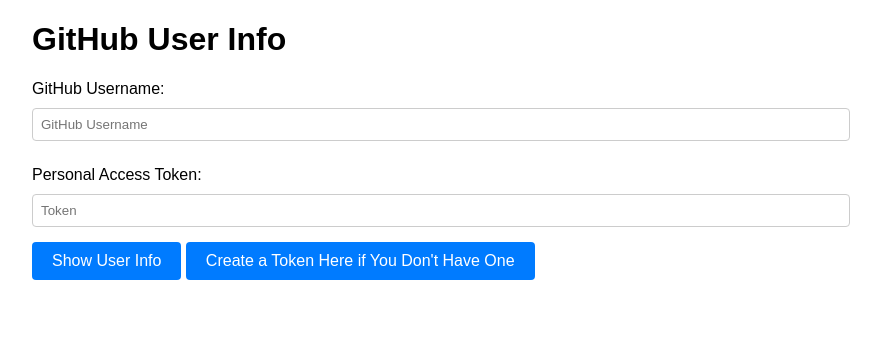
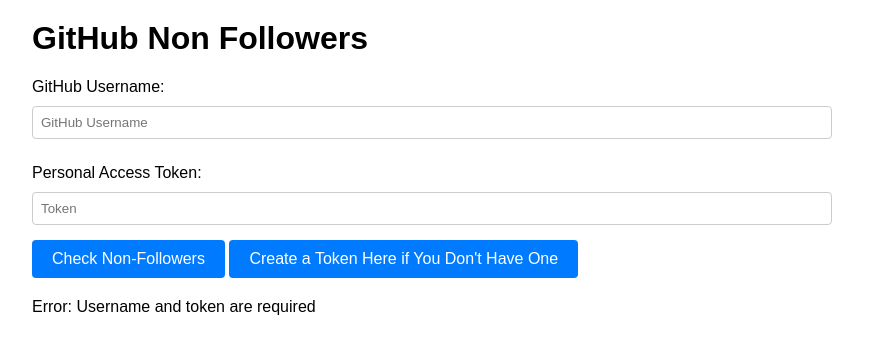
Before and after one commit to cagribolat/Github-non-followers, a Flask app: page / in a window 1280 px wide. Shown: the top 354 px of the page, without its empty margins (208-1089 px from the left). Run offline with Flask 3, Linux system fonts and the light colour scheme.

Commit message:
Update GitHub_Non_Followers.html

```diff
--- a/Github-non-followers/templates/GitHub_Non_Followers.html
+++ b/Github-non-followers/templates/GitHub_Non_Followers.html
@@ -1,9 +1,7 @@
-<!DOCTYPE html>
-<html lang="en">
-<head>
+<html lang="en"><head>
     <meta charset="UTF-8">
     <meta name="viewport" content="width=device-width, initial-scale=1.0">
-    <title>GitHub User Info</title>
+    <title>GitHub Non Followers</title>
     <style>
         body {
             font-family: Arial, sans-serif;
@@ -48,32 +46,48 @@
 </head>
 <body>
     <div class="container">
-        <h1>GitHub User Info</h1>
+        <h1>GitHub Non Followers</h1>
         <label for="username">GitHub Username:</label>
         <input type="text" id="username" placeholder="GitHub Username">
         <label for="token">Personal Access Token:</label>
         <input type="password" id="token" placeholder="Token">
-        <button onclick="showUserInfo()">Show User Info</button>
+        <button onclick="checkNonFollowers()">Check Non-Followers</button>
         <button onclick="openTokenPage()">Create a Token Here if You Don't Have One</button>
-        <div class="result" id="result"></div>
+        <div class="result" id="result">Error: Username and token are required</div>
     </div>
 
     <script>
-        function showUserInfo() {
+        function checkNonFollowers() {
             const username = document.getElementById('username').value;
             const token = document.getElementById('token').value;
 
-            // Basit bir demo mesajı göster
-            if (username && token) {
-                document.getElementById('result').innerText = `GitHub Username: ${username}\nToken: ${token}\nActual API call cannot be performed on GitHub Pages.`;
-            } else {
-                document.getElementById('result').innerText = "Please enter both username and token.";
-            }
+            fetch('/check_non_followers', {
+                method: 'POST',
+                headers: {
+                    'Content-Type': 'application/json'
+                },
+                body: JSON.stringify({ username: username, token: token })
+            })
+            .then(response => response.json())
+            .then(data => {
+                console.log('API Response:', data);
+
+                if (data.error) {
+                    document.getElementById('result').innerText = `Error: ${data.error}`;
+                } else {
+                    const nonFollowers = data.non_followers || [];
+                    const nonFollowersList = nonFollowers.join(', ');
+                    document.getElementById('result').innerText = `Non-Followers (${data.count} person): ${nonFollowersList}`;
+                }
+            })
+            .catch(error => {
+                document.getElementById('result').innerText = `An error occurred: ${error}`;
+            });
         }
 
         function openTokenPage() {
             window.open('https://github.com/settings/tokens', '_blank');
         }
     </script>
-</body>
-</html>
+
+</body></html>
```
